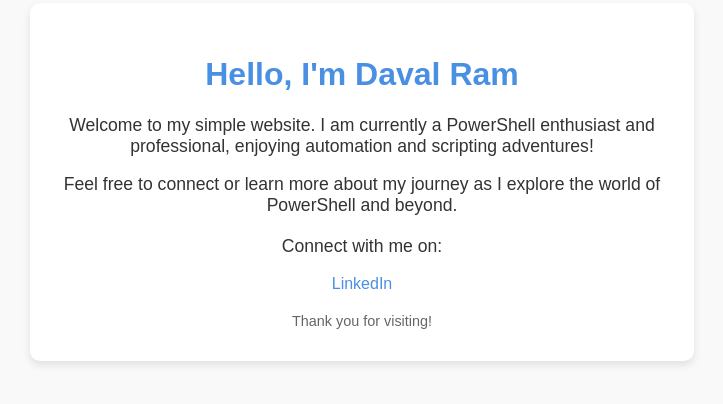
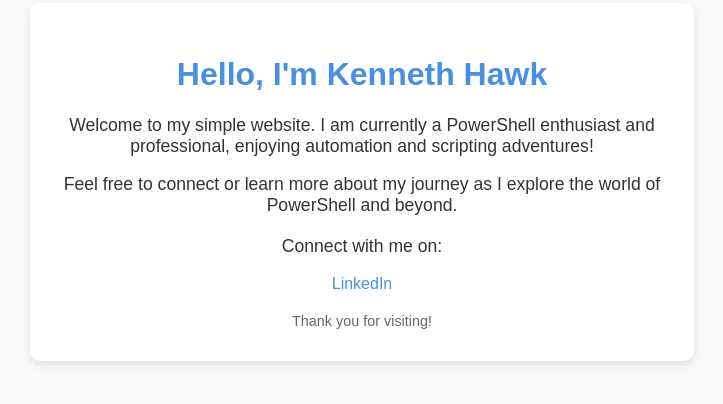
Before and after one commit to cyberrexx/davalram_site, a plain HTML site: page index.html in a window 1280 px wide. Shown: the part 218-622 px from the top of the page, without its empty margins (278-1001 px from the left). Drawn offline with Linux system fonts and the light colour scheme.

Commit message:
Update index.html

```diff
--- a/index.html
+++ b/index.html
@@ -51,7 +51,7 @@
 </head>
 <body>
   <div class="container">
-    <h1>Hello, I'm Daval Ram</h1>
+    <h1>Hello, I'm Kenneth Hawk</h1>
     <p>Welcome to my simple website. I am currently a PowerShell enthusiast and professional, enjoying automation and scripting adventures!</p>
     <p>Feel free to connect or learn more about my journey as I explore the world of PowerShell and beyond.</p>
     <div class="socials">
```
